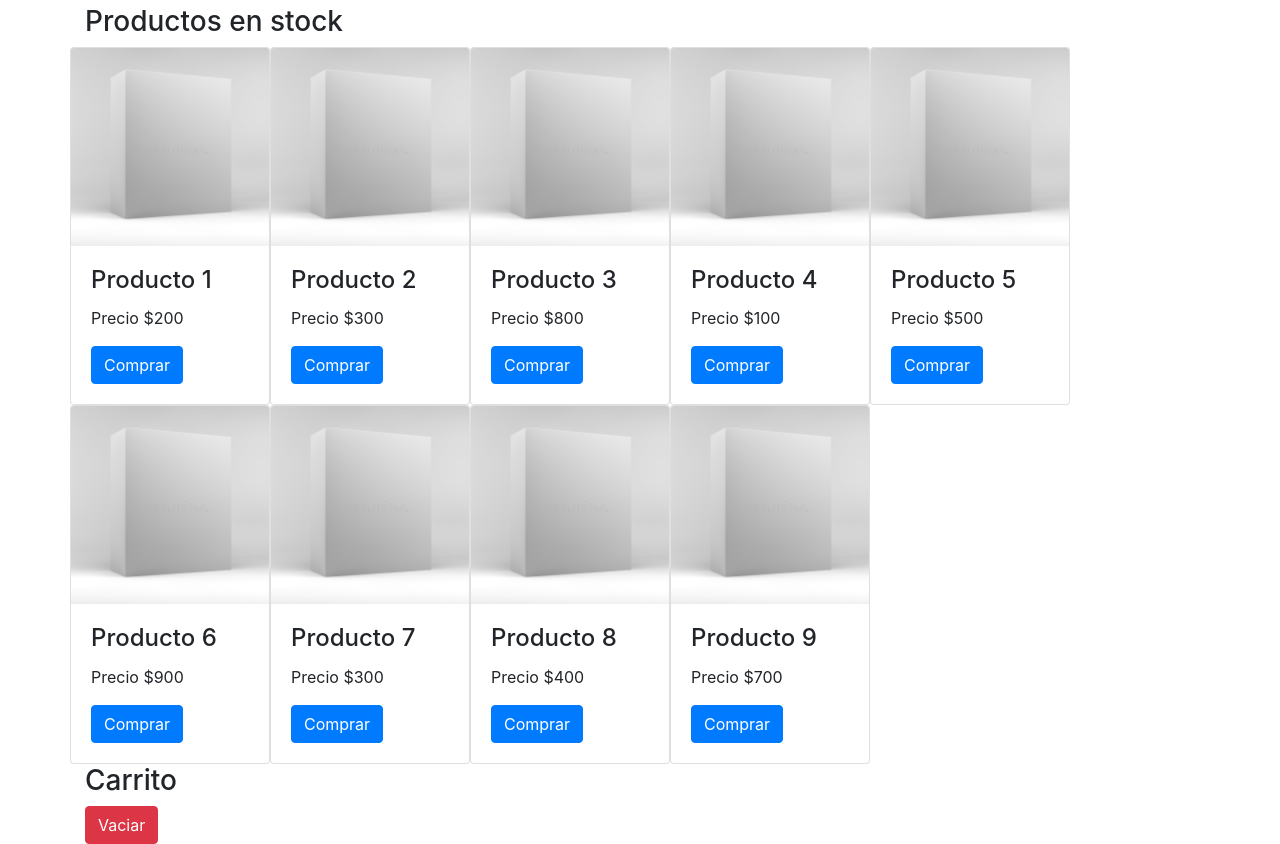
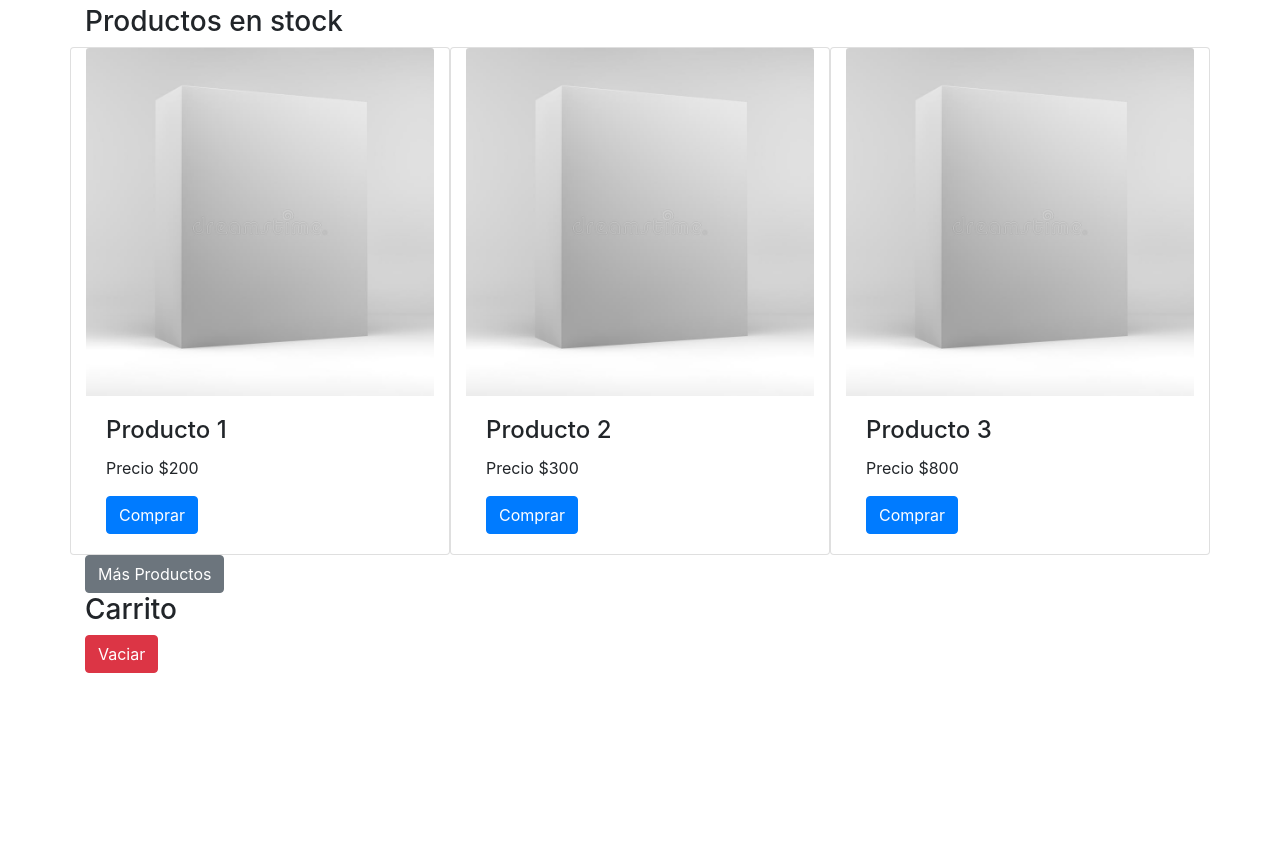
Before and after one commit to ferculell/ejemplo-carrito-v2, a plain HTML site: page index.html in a window 1280 px wide. Shown: the part 51-895 px from the top of the page. After the commit the page ends 800 px from the top, so only its background shows below. Drawn offline with nearby package versions, Linux system fonts and the light colour scheme.

Commit message:
major chenge in the product's view

```diff
--- a/index.html
+++ b/index.html
@@ -17,6 +17,7 @@
 
         <h3>Productos en stock</h3>
         <div class="row" id="stock"></div>
+        <button class="btn btn-secondary" onclick="mostrarStock()">Más Productos</button>
 
         <h3>Carrito</h3>
         <button class="btn btn-danger" onclick="vaciarCarrito()">Vaciar</button>
--- a/js/index.js
+++ b/js/index.js
@@ -28,13 +28,14 @@ const stock = [prod1, prod2, prod3, prod4, prod5, prod6, prod7, prod8, prod9];
 
 ///// Creamos la vista de los productos con la info de los objetos instanciados ///////////
 
-// En esta variable vamos acumulando los templates generados por el ciclo
-let acumuladorStockHTML = ``;
+let inicio = 0;  // En esta variable llevamos la cuenta para la posición inicial del stock a mostrar
 
-// En este ciclo vamos generando un template por cada producto en stock
-for (let i = 0; i < stock.length; i++) {
-    let template = `
-    <div class="card" style="width:200px">
+function mostrarStock() {
+    // En este ciclo generamos una fila de tres tarjetas de productos
+    for (let i = inicio; i < inicio + 3; i++) {
+        let tarjeta = document.createElement('div');
+        tarjeta.setAttribute("class", "card col-4")
+        tarjeta.innerHTML = `
         <img class="card-img-top" src=${stock[i].imagen} alt="Card image" style="width:100%">
         <div class="card-body">
             <h4 class="card-title">${stock[i].nombre}</h4>
@@ -48,14 +49,15 @@ for (let i = 0; i < stock.length; i++) {
                 onclick="agregarProducto(event)"
             >Comprar</button>
         </div>
-    </div>
         `;
-
-    acumuladorStockHTML += template;  // Acá concatenamos cada template con los acumulados
+        // Enviamos cada tarjeta al HTML
+        document.querySelector('#stock').appendChild(tarjeta);
     }
 
-// Enviamos los templates acumulados al HTML
-document.querySelector('#stock').innerHTML = acumuladorStockHTML;
+    inicio += 3;  // Incrementamos en tres unidades el punto de inicio de la muestra de productos
+}
+
+mostrarStock(); // Ejecutamos la vista inicial con la primera fila de productos
 
 
 
```
Lines whose indentation alone changed are shown as unchanged.
